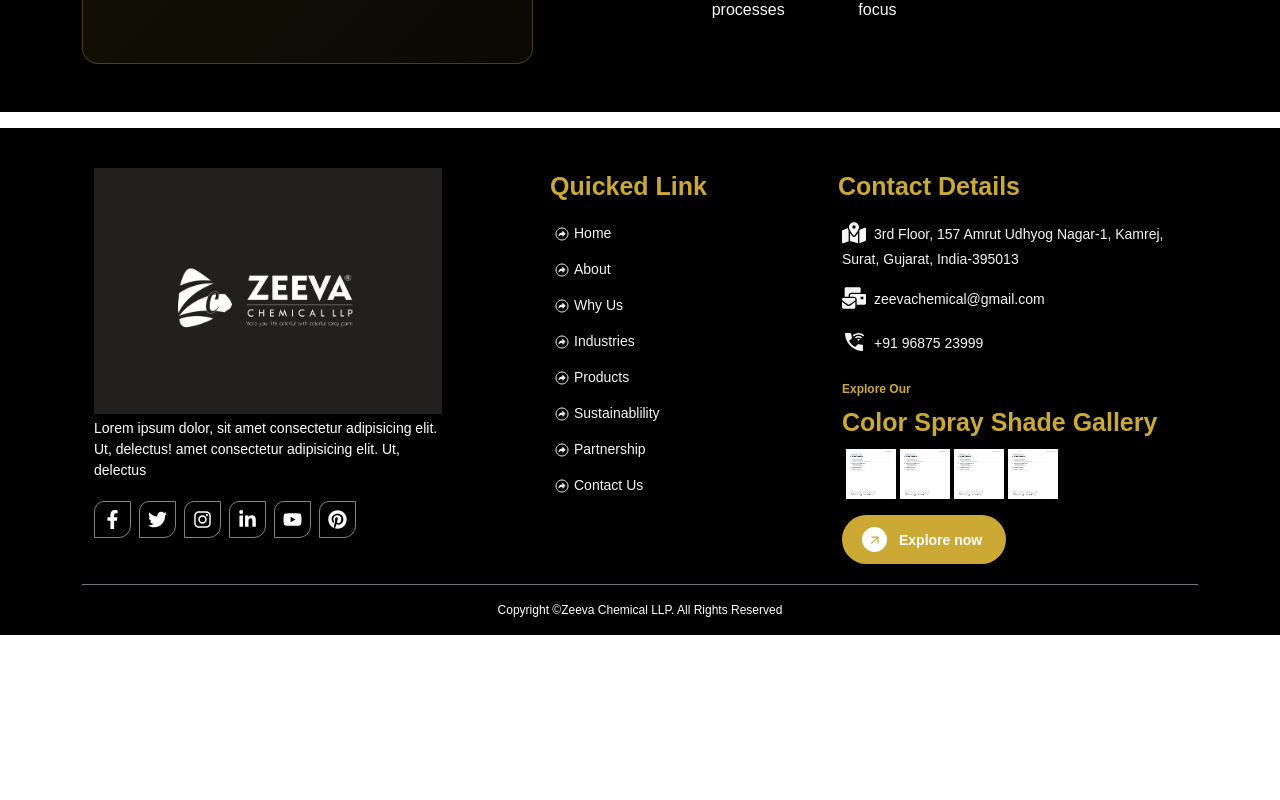
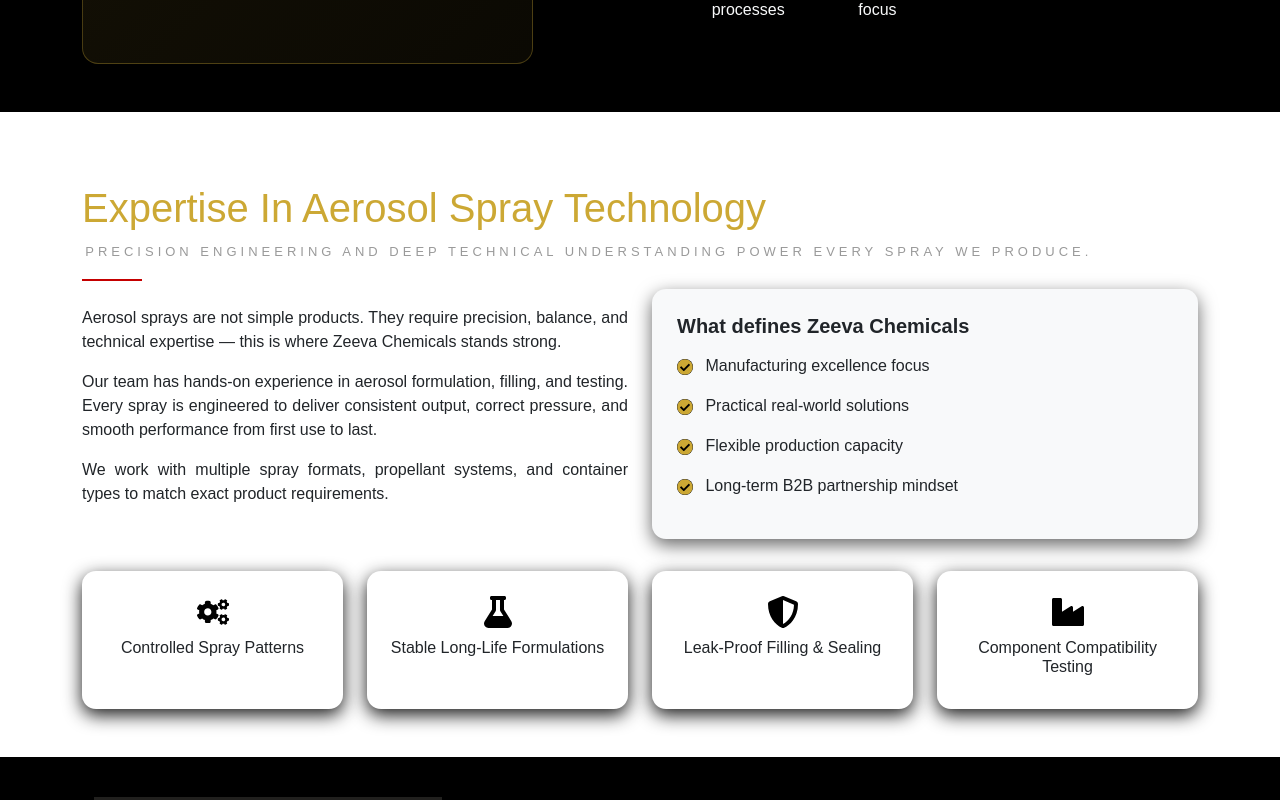
Before and after one commit to surbhipansuriya633/zeeva, a React (Create React App) app: page /aboutus in a window 1280 px wide. Shown: the part 960-1760 px from the top of the page. Before the commit the page ends 1595 px from the top, so only its background shows below. Built offline with nearby package versions, Linux system fonts and the light colour scheme.

Commit message:
AboutExpertise section compete

```diff
--- a/src/AboutUs/About.css
+++ b/src/AboutUs/About.css
@@ -27,7 +27,6 @@
     left: 50%;
     transform: translateX(-50%);
     font-size: 48px;
-    /* background: linear-gradient(135deg, #0f0f0f 0%, #1a1a1a 100%); */
     padding: 0 15px;
 }
 
@@ -58,3 +57,33 @@
 }
 
 /* ABOUTMISSIONVISION ---END--- */
+
+/* ABOUTEXPERTISE ---START--- */
+.strength-box {
+    background: #f8f9fa;
+    padding: 25px;
+    border-radius: 14px;
+    box-shadow: 0 6px 18px rgba(0, 0, 0, 0.6);
+}
+
+.check {
+    color: var(--gold);
+    background: #000;
+    border-radius: 50%;
+    margin-right: 8px;
+}
+
+.expert-box {
+    padding: 25px 15px;
+    border-radius: 14px;
+    box-shadow: 0 6px 18px rgba(0, 0, 0, .9);
+    transition: 0.3s;
+}
+
+.icon {
+    font-size: 32px;
+    color: var(--black);
+    margin-bottom: 10px;
+}
+
+/* ABOUTEXPERTISE ---END--- */
--- /dev/null
+++ b/src/AboutUs/AboutExpertise.jsx
@@ -0,0 +1,83 @@
+import { FaIndustry, FaFlask, FaCogs, FaShieldAlt, FaCheckCircle } from "react-icons/fa";
+import { Headings } from "../HOC/Headings";
+function AboutExpertise() {
+    return (
+        <div>
+            <section className="aerosol-section py-5">
+                <div className="container-lg">
+                    <Headings heading='Expertise in Aerosol Spray Technology' tagline=' Precision engineering and deep technical understanding power every spray we produce.' />
+
+                    <div className="row align-items-md-center align-items-start g-4">
+
+                        <div className="col-lg-6 col-md-7 col-sm-6">
+                            <p style={{ textAlign: "justify" }}>
+                                Aerosol sprays are not simple products. They require precision,
+                                balance, and technical expertise — this is where Zeeva Chemicals stands strong.
+                            </p>
+
+                            <p style={{ textAlign: "justify" }}>
+                                Our team has hands-on experience in aerosol formulation,
+                                filling, and testing. Every spray is engineered to deliver
+                                consistent output, correct pressure, and smooth performance
+                                from first use to last.
+                            </p>
+
+                            <p style={{ textAlign: "justify" }}>
+                                We work with multiple spray formats, propellant systems,
+                                and container types to match exact product requirements.
+                            </p>
+                        </div>
+
+                        <div className="col-lg-6 col-md-5 col-sm-6">
+                            <div className="strength-box">
+                                <h5 className="mb-3 fw-semibold">What defines Zeeva Chemicals</h5>
+
+                                <p><FaCheckCircle className="check" /> Manufacturing excellence focus</p>
+                                <p><FaCheckCircle className="check" /> Practical real-world solutions</p>
+                                <p><FaCheckCircle className="check" /> Flexible production capacity</p>
+                                <p><FaCheckCircle className="check" /> Long-term B2B partnership mindset</p>
+                            </div>
+                        </div>
+
+                    </div>
+
+                    {/* Expertise Grid */}
+                    <div className="row text-center mt-2 g-4">
+
+                        <div className="col-md-3 col-6">
+                            <div className="expert-box h-100">
+                                <FaCogs className="icon" />
+                                <h6>Controlled Spray Patterns</h6>
+                            </div>
+                        </div>
+
+                        <div className="col-md-3 col-6">
+                            <div className="expert-box h-100">
+                                <FaFlask className="icon" />
+                                <h6>Stable Long-Life Formulations</h6>
+                            </div>
+                        </div>
+
+                        <div className="col-md-3 col-6">
+                            <div className="expert-box h-100">
+                                <FaShieldAlt className="icon" />
+                                <h6>Leak-Proof Filling & Sealing</h6>
+                            </div>
+                        </div>
+
+                        <div className="col-md-3 col-6">
+                            <div className="expert-box h-100">
+                                <FaIndustry className="icon" />
+                                <h6>Component Compatibility Testing</h6>
+                            </div>
+                        </div>
+
+                    </div>
+
+                </div>
+            </section>
+        </div>
+    )
+}
+
+export default AboutExpertise;
--- a/src/AboutUs/AboutUs.jsx
+++ b/src/AboutUs/AboutUs.jsx
@@ -2,11 +2,13 @@ import HOCcomp from '../HOC/HOCcomp'
 import AboutZeeva from './AboutZeeva'
 import '../AboutUs/About.css'
 import AboutMissionVision from './AboutMissionVision'
+import AboutExpertise from './AboutExpertise'
 function AboutUs() {
   return (
     <>
       <AboutZeeva />
       <AboutMissionVision />
+      <AboutExpertise />
     </>
   )
 }
```
